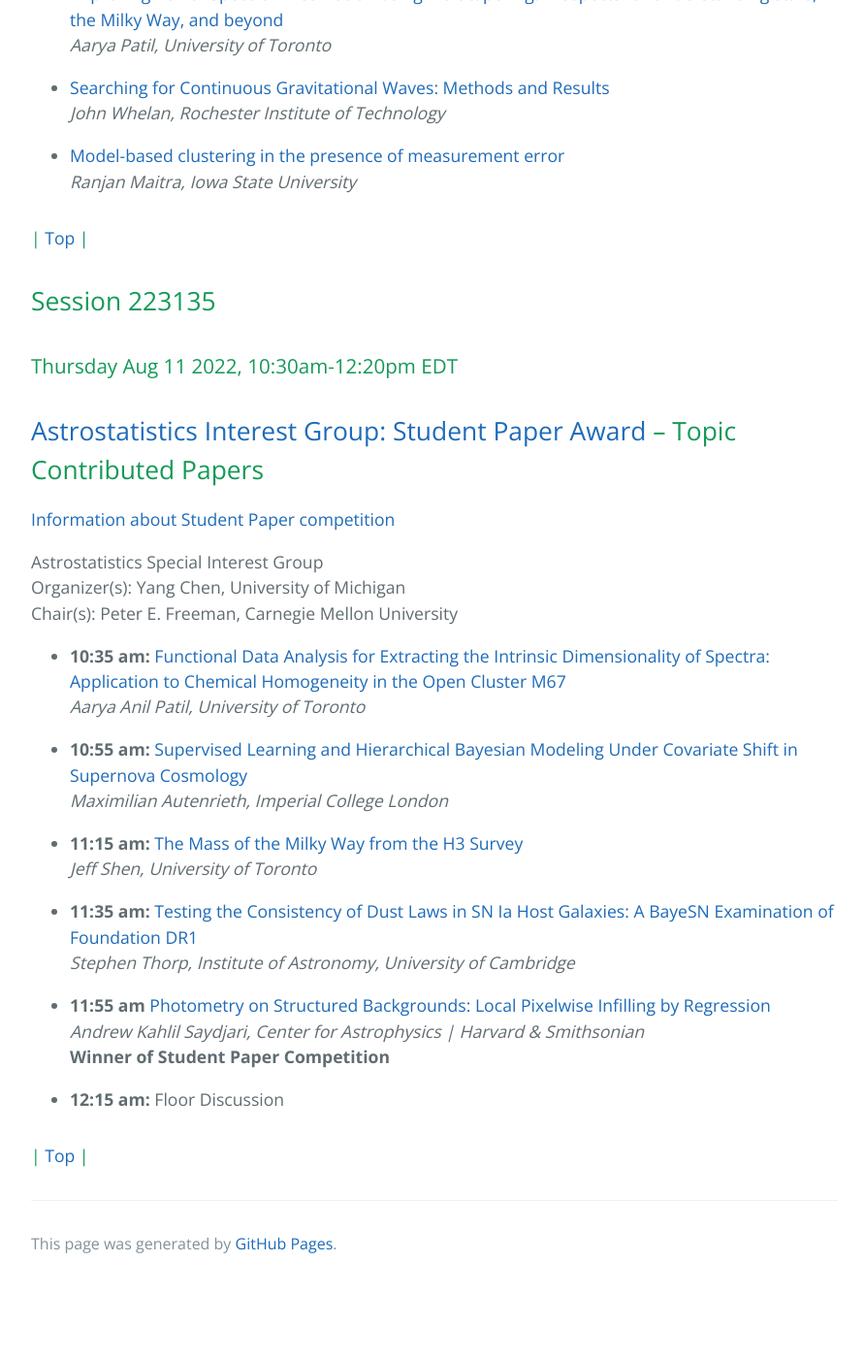
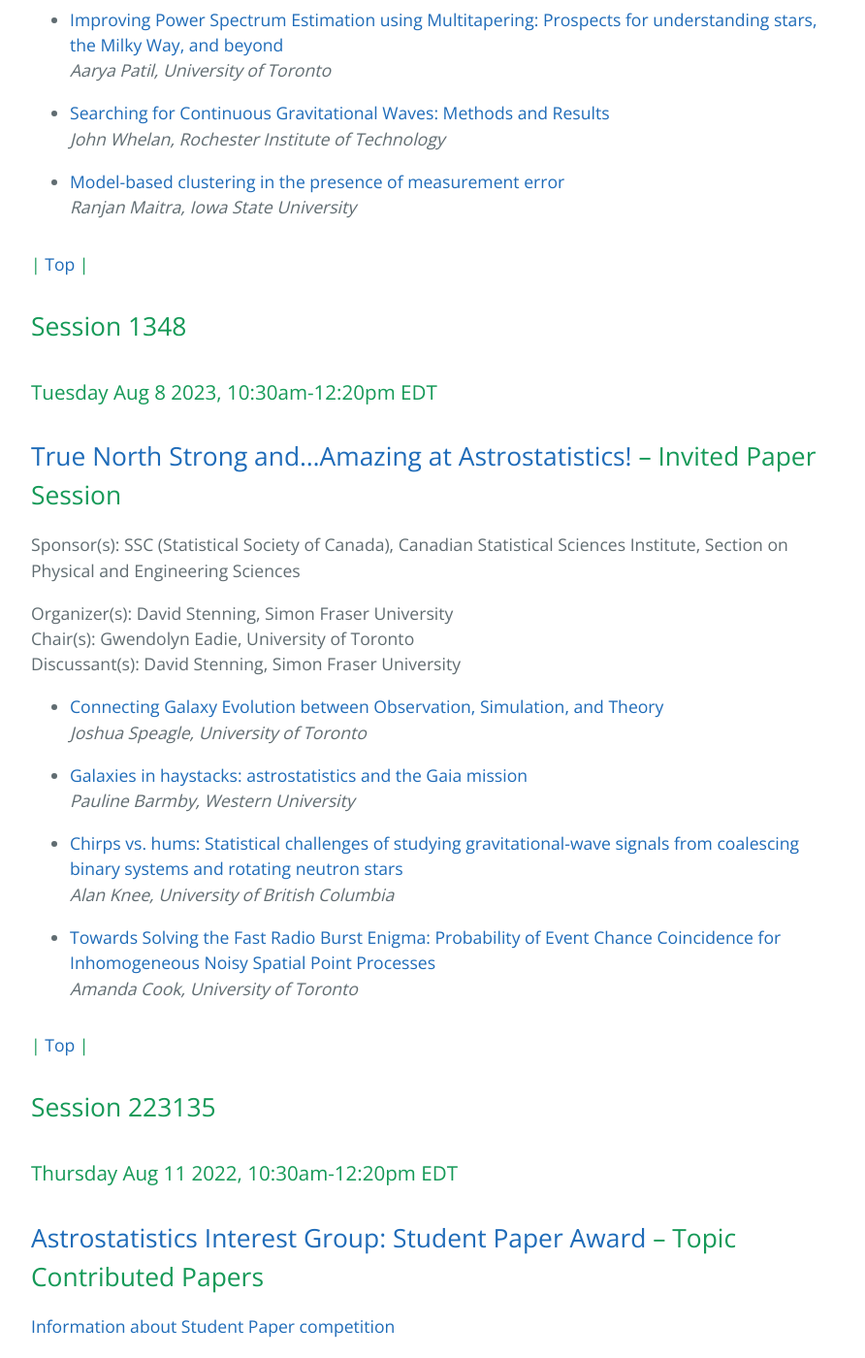
Before and after one commit to aigamstat/aigamstat.github.io, a Jekyll site: the page built from jsm2023/index.md, in a window 1280 px wide and 1400 px high, scrolled down 4418 px. Shown: the whole window at 97% size, without its empty margins (192-1084 px from the left). Built offline with Jekyll 4.4.1, drawn with Linux system fonts in a browser that asks for light colours; before the commit the page ends 5744 px from its top, so only the background shows below that; some of the changed text lies outside the part shown.

Commit message:
session1348
Added information for Session 1348.

```diff
--- a/jsm2023/index.md
+++ b/jsm2023/index.md
@@ -24,7 +24,7 @@ Past events: [JSM 2022](https://astrostat.org/jsm2022/index.html), [JSM 2021](ht
 
 ## INDEX
 #### [**AIG meeting**](#aig-business-meeting) | [**Student Paper Award**](#session-223135)
-#### [**IOL: Astronomers Speak Statistics**](#session-0179) | [**Modeling Techniques for Astrostatistical Datasets**](#session-1557) | [**Uncertainty Quantification in Astronomy**](#session-1866) | [**Contributed Poster Presentations: Astrostatistics Interest Group**](#poster-session) | [**Pulling Signal out of Noise for Data-Driven Discoveries in Astronomy**](#session-1851)
+#### [**IOL: Astronomers Speak Statistics**](#session-0179) | [**Modeling Techniques for Astrostatistical Datasets**](#session-1557) | [**Uncertainty Quantification in Astronomy**](#session-1866) | [**Contributed Poster Presentations: Astrostatistics Interest Group**](#poster-session) | [**Pulling Signal out of Noise for Data-Driven Discoveries in Astronomy**](#session-1851) | [**True North Strong and…Amazing at Astrostatistics!**](#session-1348)
 
 We will use an [Astrostatistics Interest Group Slack channel](https://astrostatisti-dzq6013.slack.com/archives/C011GJMLLET) to ease communication between the audience and the speakers at the various sessions. In order to be added to this channel, please contact one of the office bearers or write to [aigamstat @ gmail.](mailto:aigamstat@gmail.com?Subject=Slack)
 
@@ -139,6 +139,30 @@ To see news and announcements regarding JSM and the astrostatistics sessions, or
 
 #### | [Top](#astrostatistics-sessions-at-jsm) |
 
+## Session 1348
+### Tuesday Aug 8 2023, 10:30am-12:20pm EDT
+## [True North Strong and…Amazing at Astrostatistics!](https://ww2.aievolution.com/JSMAnnual/index.cfm?do=ev.viewEv&ev=1396) -- Invited Paper Session
+
+  Sponsor(s): SSC (Statistical Society of Canada), Canadian Statistical Sciences Institute, Section on Physical and Engineering Sciences
+
+  Organizer(s): David Stenning, Simon Fraser University
+  Chair(s): Gwendolyn Eadie, University of Toronto
+  Discussant(s): David Stenning, Simon Fraser University
+
+- [Connecting Galaxy Evolution between Observation, Simulation, and Theory](https://ww2.aievolution.com/JSMAnnual/index.cfm?do=ev.viewEv&ev=1397)
+  *Joshua Speagle, University of Toronto*
+
+- [Galaxies in haystacks: astrostatistics and the Gaia mission](https://ww2.aievolution.com/JSMAnnual/index.cfm?do=ev.viewEv&ev=1400)
+  *Pauline Barmby, Western University*
+
+- [Chirps vs. hums: Statistical challenges of studying gravitational-wave signals from coalescing binary systems and rotating neutron stars](https://ww2.aievolution.com/JSMAnnual/index.cfm?do=ev.viewEv&ev=1398)
+  *Alan Knee, University of British Columbia*
+
+- [Towards Solving the Fast Radio Burst Enigma: Probability of Event Chance Coincidence for Inhomogeneous Noisy Spatial Point Processes](https://ww2.aievolution.com/JSMAnnual/index.cfm?do=ev.viewEv&ev=1399)
+  *Amanda Cook, University of Toronto*
+
+#### | [Top](#astrostatistics-sessions-at-jsm) |
+
 ## Session 223135
 ### Thursday Aug 11 2022, 10:30am-12:20pm EDT
 ## [Astrostatistics Interest Group: Student Paper Award](https://ww2.amstat.org/meetings/jsm/2022/onlineprogram/ActivityDetails.cfm?SessionID=223135) -- Topic Contributed Papers
```
